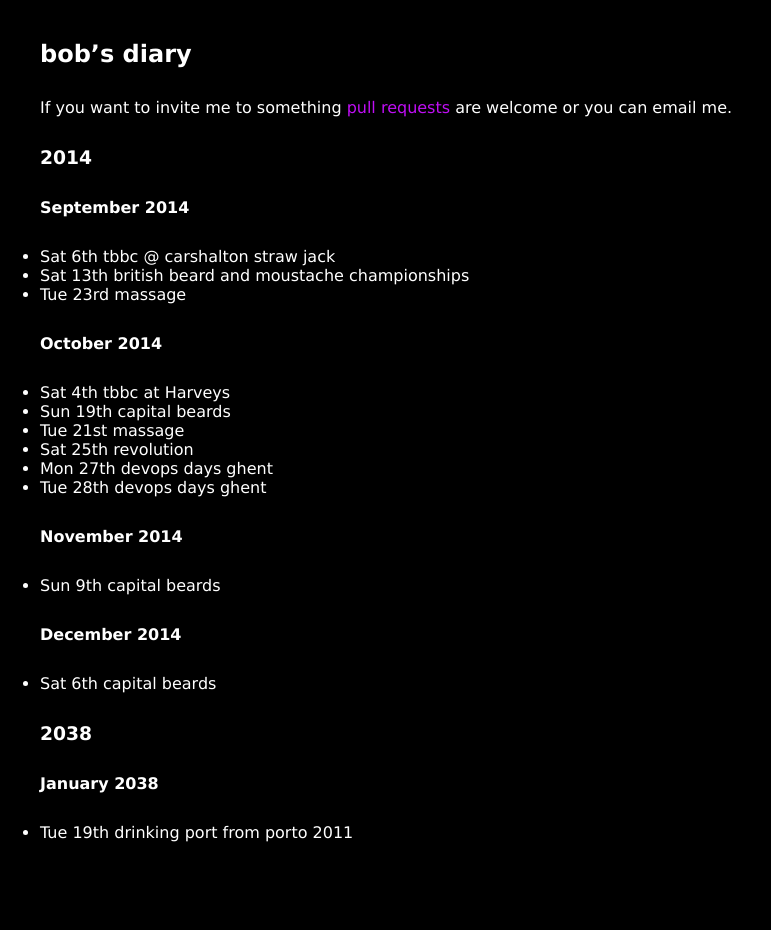
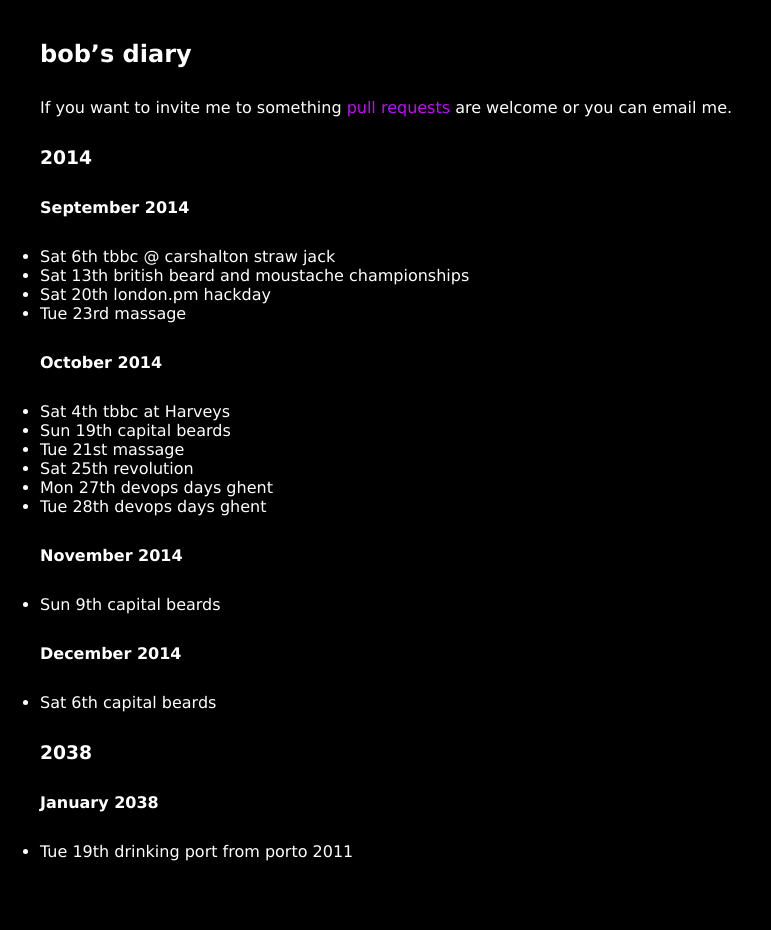
Before and after one commit to rjw1/randomness.org.uk, a Jekyll site: the page built from diary/index.md, in a window 1280 px wide. Shown: the whole page, without its empty margins (0-771 px from the left). Built offline with Jekyll 4.4.1, drawn with Linux system fonts in a browser that asks for light colours; Markdown is read by kramdown in place of the engine named in the settings.

Commit message:
Singed up for the london.pm hackday.

```diff
--- a/diary/index.md
+++ b/diary/index.md
@@ -13,6 +13,7 @@ are welcome or you can email me.
 
 * Sat 6th tbbc @ carshalton straw jack
 * Sat 13th british beard and moustache championships
+* Sat 20th london.pm hackday
 * Tue 23rd massage
 
 #### October 2014 ####
```
